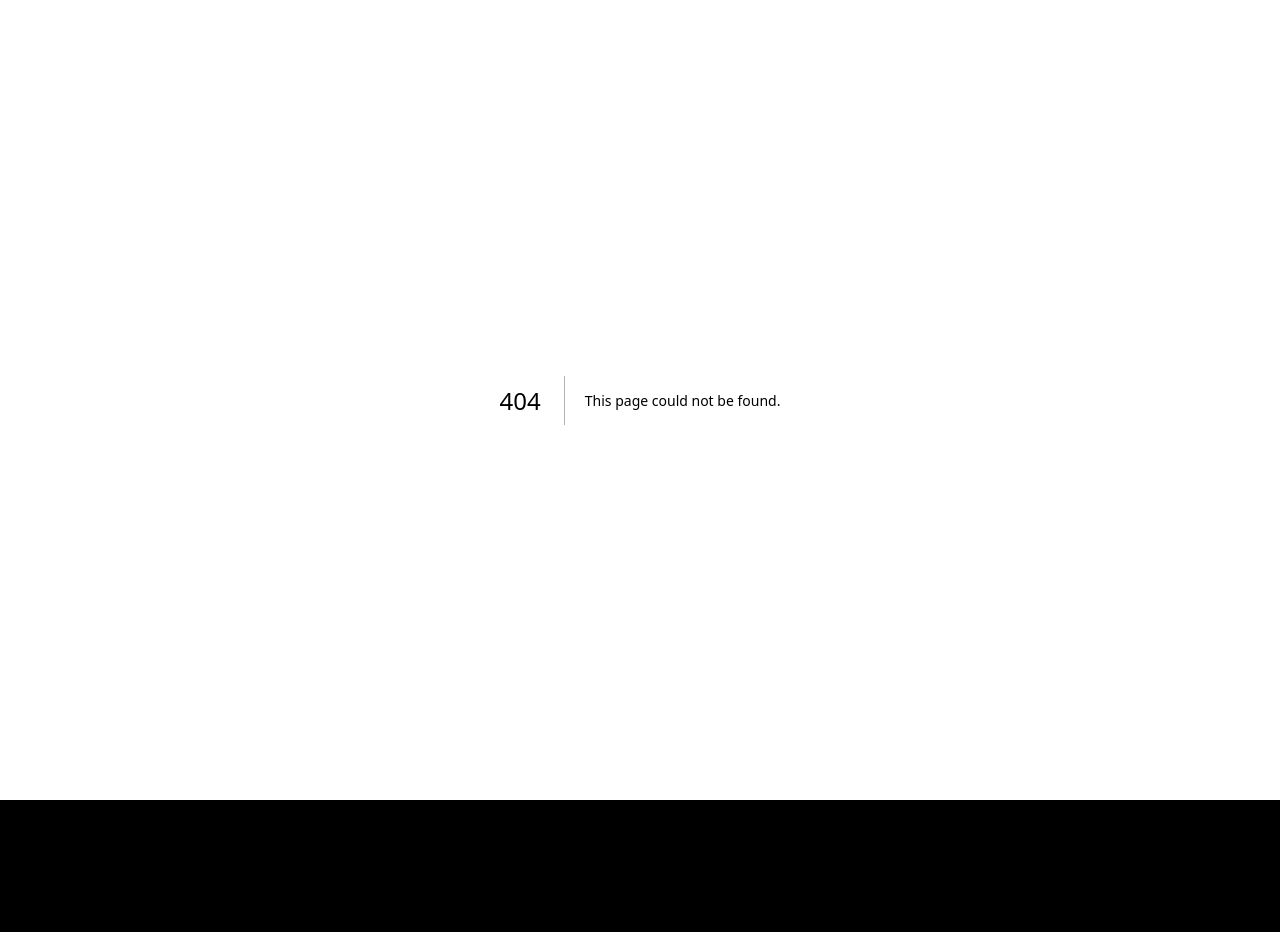
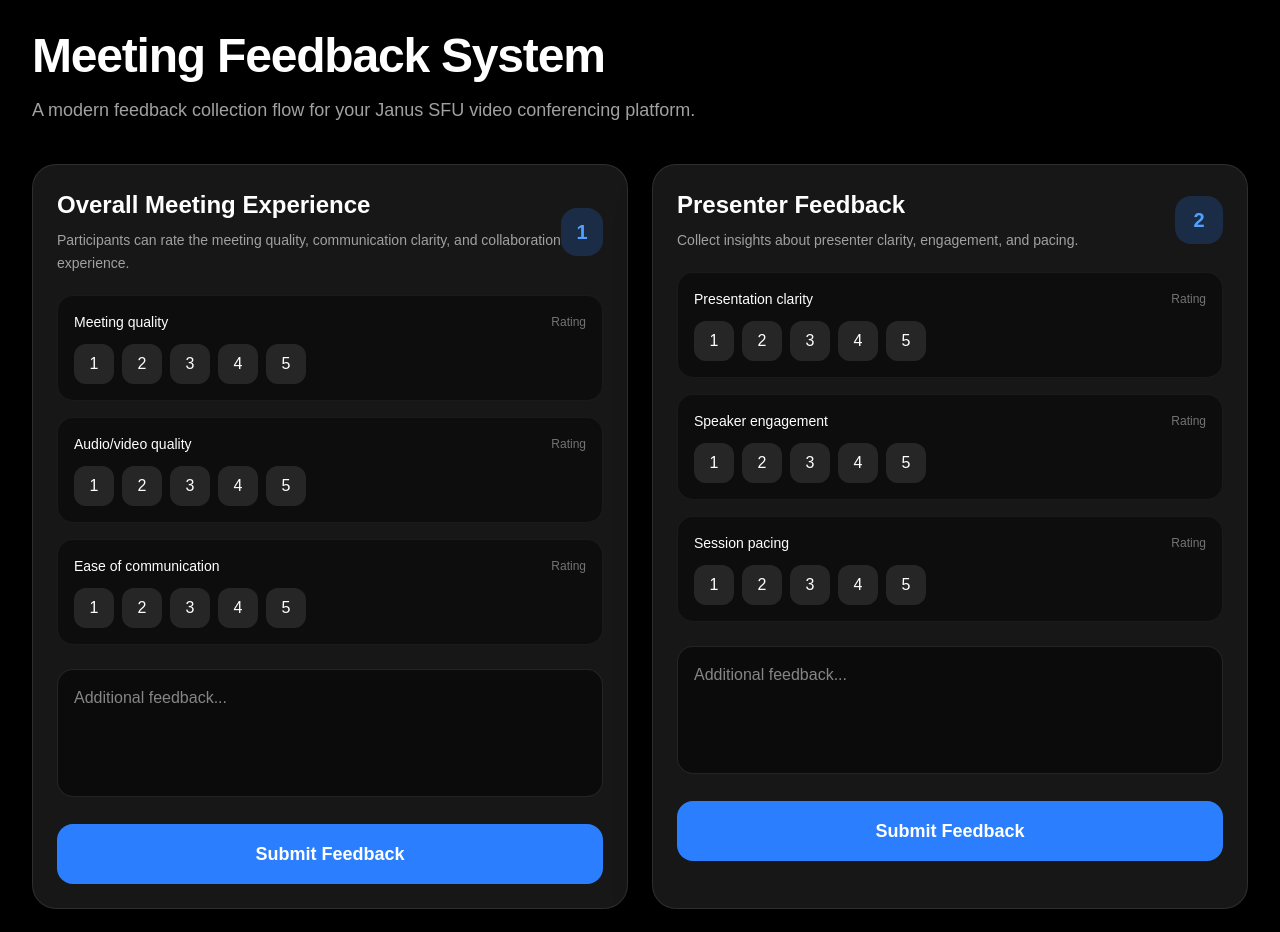
Before and after one commit to ShuhaibKVL/sfu-janus-video-conference, a Next.js app in the folder client/: page /feedback in a window 1280 px wide. Before the commit this address had no page. Shown: the top 932 px of the page. Before the commit the page ends 800 px from the top, so only its background shows below. Built offline with nearby package versions, Linux system fonts and the light colour scheme.

Commit message:
feature/feed back route

```diff
--- /dev/null
+++ b/client/app/feedback/page.tsx
@@ -0,0 +1,6 @@
+import MeetingFeedback from "@/components/FeedBack.component";
+
+
+export default function FeedbackPage() {
+    return <MeetingFeedback />;
+}
--- /dev/null
+++ b/client/components/FeedBack.component.tsx
@@ -0,0 +1,130 @@
+export default function MeetingFeedback() {
+    const feedbackCards = [
+        {
+            title: "Overall Meeting Experience",
+            description:
+                "Participants can rate the meeting quality, communication clarity, and collaboration experience.",
+            fields: ["Meeting quality", "Audio/video quality", "Ease of communication"],
+        },
+        {
+            title: "Presenter Feedback",
+            description:
+                "Collect insights about presenter clarity, engagement, and pacing.",
+            fields: ["Presentation clarity", "Speaker engagement", "Session pacing"],
+        },
+        {
+            title: "Technical Experience",
+            description:
+                "Understand connection stability and platform performance.",
+            fields: ["Network stability", "Video smoothness", "Screen share quality"],
+        },
+        {
+            title: "Feature Suggestions",
+            description:
+                "Allow users to suggest new features and improvements.",
+            fields: ["New feature ideas", "Missing functionality", "UI improvements"],
+        },
+    ];
+
+    return (
+        <div className="min-h-screen bg-black text-white p-8">
+            <div className="max-w-7xl mx-auto">
+                {/* HEADER */}
+                <div className="mb-10">
+                    <h1 className="text-5xl font-bold tracking-tight mb-4">
+                        Meeting Feedback System
+                    </h1>
+
+                    <p className="text-neutral-400 text-lg max-w-3xl">
+                        A modern feedback collection flow for your Janus SFU video conferencing platform.
+                    </p>
+                </div>
+
+                {/* PAGE CARDS */}
+                <div className="grid grid-cols-1 md:grid-cols-2 gap-6">
+                    {feedbackCards.map((card, index) => (
+                        <div key={index}
+                            className="rounded-3xl border border-white/10 bg-neutral-900 p-6 shadow-2xl hover:border-blue-500/50 transition-all duration-300">
+                            <div className="flex items-center justify-between mb-5">
+                                <div>
+                                    <h2 className="text-2xl font-semibold mb-2">
+                                        {card.title}
+                                    </h2>
+
+                                    <p className="text-neutral-400 text-sm leading-relaxed">
+                                        {card.description}
+                                    </p>
+                                </div>
+
+                                <div
+                                    className="w-12 h-12 rounded-2xl bg-blue-500/20 flex items-center justify-center text-xl font-bold text-blue-400">
+                                    {index + 1}
+                                </div>
+                            </div>
+
+                            <div className="space-y-4">
+                                {card.fields.map((field, fieldIndex) => (
+                                    <div key={fieldIndex} className="rounded-2xl bg-black/40 border border-white/5 p-4">
+                                        <div className="flex items-center justify-between mb-3">
+                                            <span className="text-sm font-medium">
+                                                {field}
+                                            </span>
+
+                                            <span className="text-xs text-neutral-500">
+                                                Rating
+                                            </span>
+                                        </div>
+
+                                        <div className="flex gap-2">
+                                            {[1, 2, 3, 4, 5].map((rating) => (
+                                                <button key={rating}
+                                                    className="w-10 h-10 rounded-xl bg-neutral-800 hover:bg-blue-500 transition-all duration-200">
+                                                    {rating}
+                                                </button>
+                                            ))}
+                                        </div>
+                                    </div>
+                                ))}
+                            </div>
+
+                            <textarea placeholder="Additional feedback..."
+                                className="w-full mt-6 h-32 rounded-2xl bg-black/50 border border-white/10 p-4 outline-none resize-none focus:border-blue-500" />
+
+                            <button
+                                className="w-full mt-5 py-4 rounded-2xl bg-blue-500 hover:bg-blue-600 font-semibold text-lg transition-all duration-300">
+                                Submit Feedback
+                            </button>
+                        </div>
+                    ))}
+                </div>
+
+                {/* SUMMARY SECTION */}
+                <div className="mt-12 rounded-3xl border border-white/10 bg-neutral-900 p-8">
+                    <h2 className="text-3xl font-bold mb-6">
+                        Suggested Flow
+                    </h2>
+
+                    <div className="grid grid-cols-1 md:grid-cols-4 gap-5">
+                        {[
+                            "Meeting Ends",
+                            "Feedback Modal Opens",
+                            "User Rates Experience",
+                            "Analytics Dashboard Updates",
+                        ].map((step, index) => (
+                            <div key={index} className="rounded-2xl bg-black/40 border border-white/10 p-5">
+                                <div
+                                    className="w-10 h-10 rounded-xl bg-blue-500/20 flex items-center justify-center mb-4 text-blue-400 font-bold">
+                                    {index + 1}
+                                </div>
+
+                                <p className="text-sm text-neutral-300 leading-relaxed">
+                                    {step}
+                                </p>
+                            </div>
+                        ))}
+                    </div>
+                </div>
+            </div>
+        </div>
+    );
+}
```
